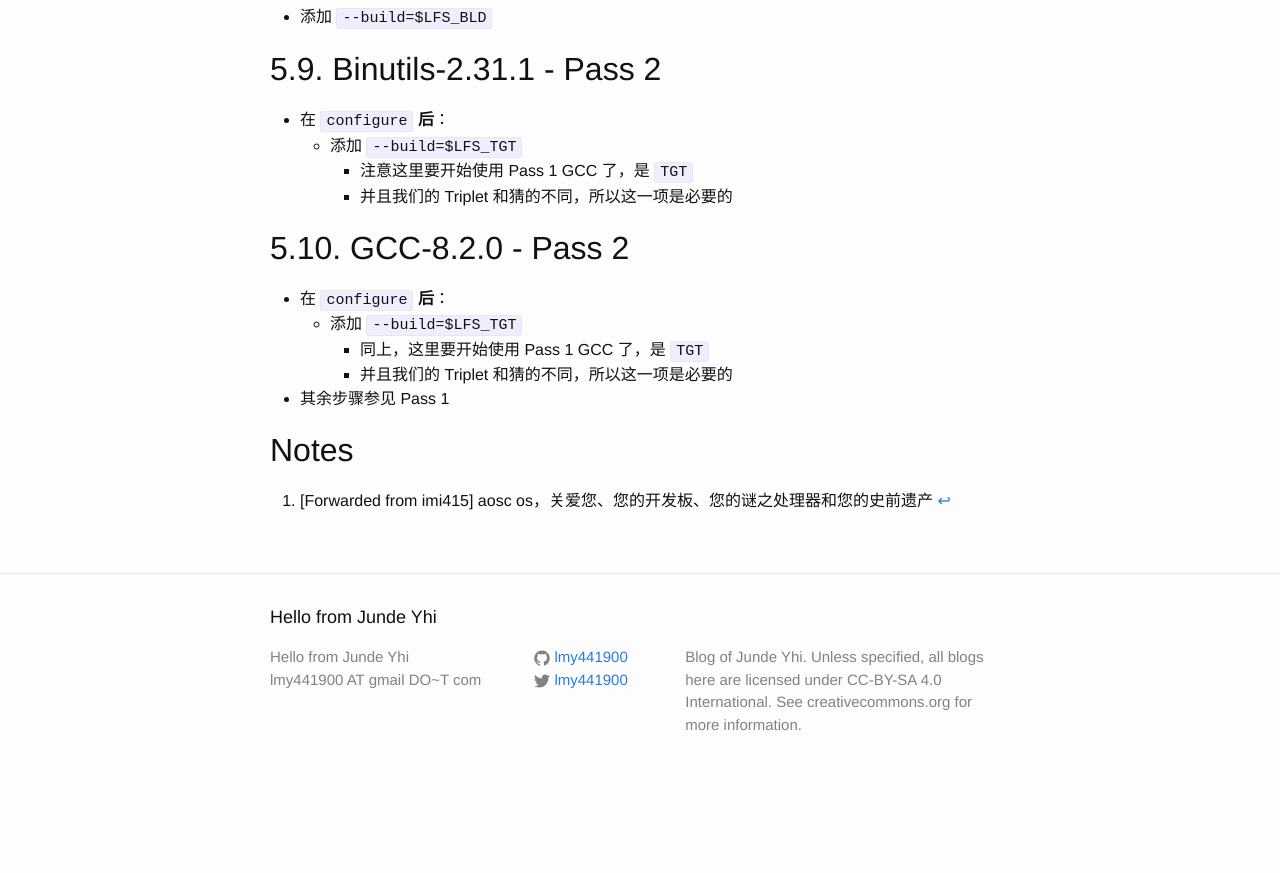
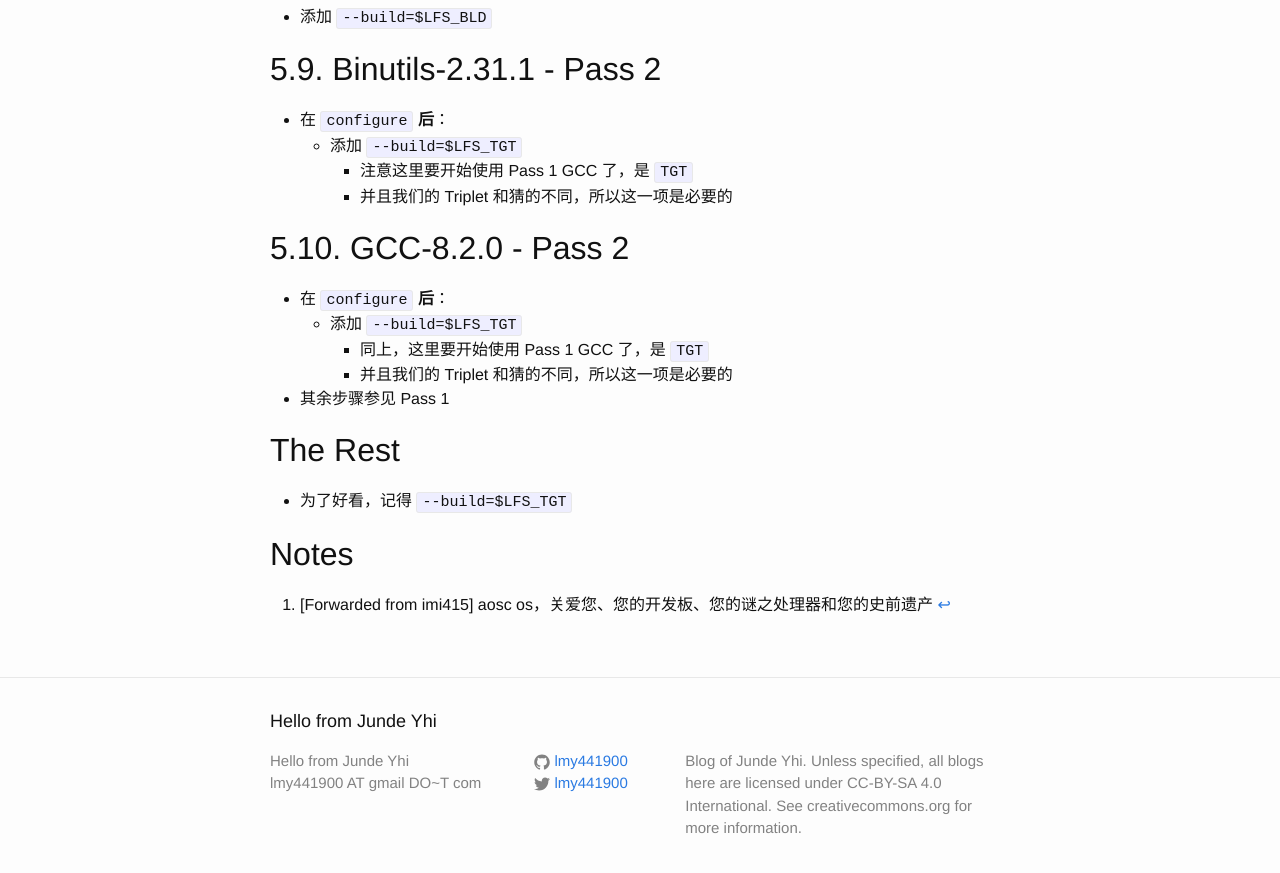
Before and after one commit to lmy441900/lmy441900.github.io, a Jekyll site: the page built from _posts/2018-12-23-lfs-on-mips64-process.md, in a window 1280 px wide and 900 px high, scrolled down 1703 px. Shown: the top 873 px of the window. Built offline with Jekyll 4.4.1, drawn with Linux system fonts in a browser that asks for light colours; before the commit the page ends 2499 px from its top, so only the background shows below that.

Commit message:
lfs-on-mips64-process: update

```diff
--- a/_posts/2018-12-23-lfs-on-mips64-process.md
+++ b/_posts/2018-12-23-lfs-on-mips64-process.md
@@ -78,6 +78,10 @@ LFS 过程基本遵循标准 LFS 教程，因此我只按 LFS 步骤记下要注
     - 并且我们的 Triplet 和猜的不同，所以这一项是必要的
 - 其余步骤参见 Pass 1
 
+## The Rest
+
+- 为了好看，记得 `--build=$LFS_TGT`
+
 ## Notes
 
 [^1]: [Forwarded from imi415] aosc os，关爱您、您的开发板、您的谜之处理器和您的史前遗产
```
